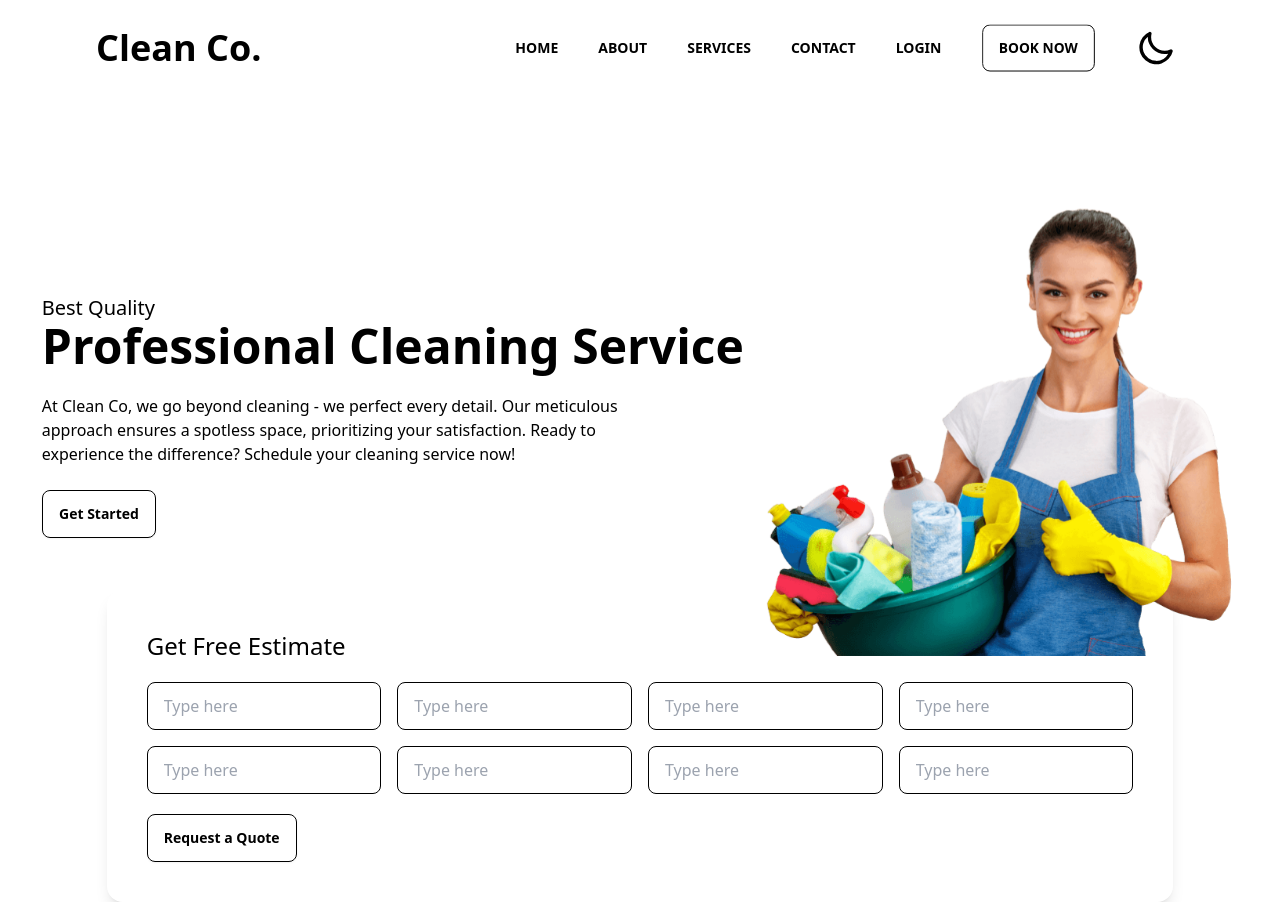
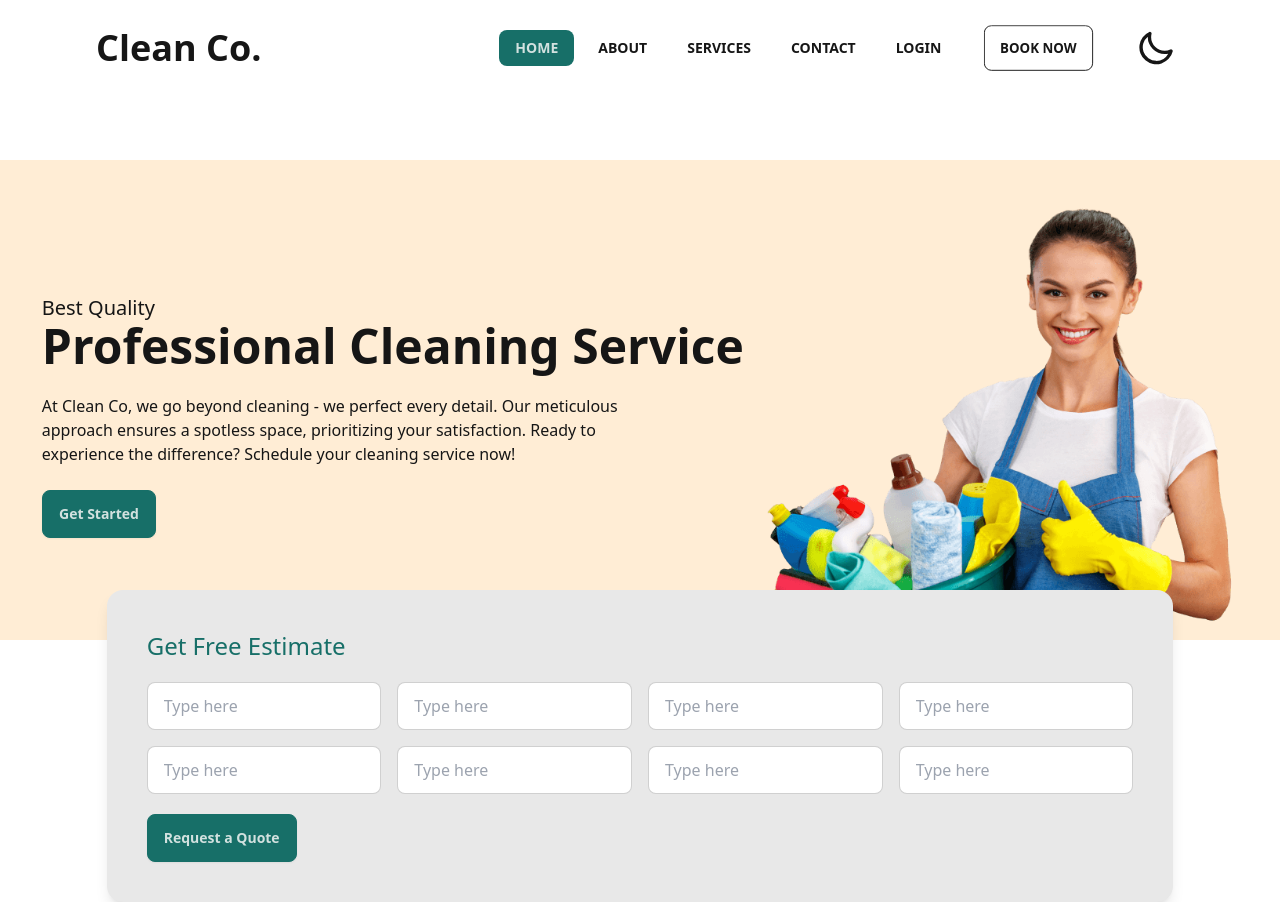
Before and after one commit to MUHAMMADSabbirHossain/clean-co-live, a React (Create React App) app: page / in a window 1280 px wide. Built offline with nearby package versions, Linux system fonts and the light colour scheme.

Commit message:
tailwind.confic.js: scondary light color fixed.

```diff
--- a/tailwind.config.js
+++ b/tailwind.config.js
@@ -10,7 +10,7 @@ module.exports = {
       {
         light: {
           "primary": "#176F68",
-          "secondary": "##FFC000",
+          "secondary": "#FFC000",
           "accent": "#FFEDD5",
           "neutral": "#176F68",
           "base-100": "#ffffff",
```
